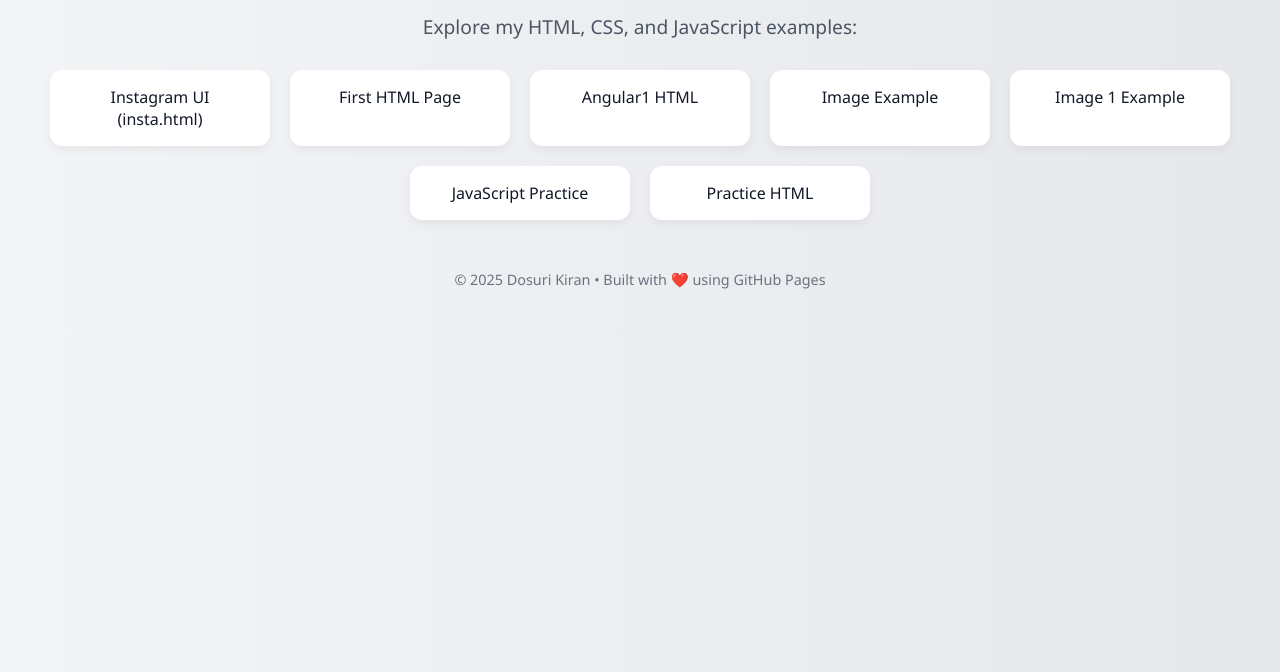
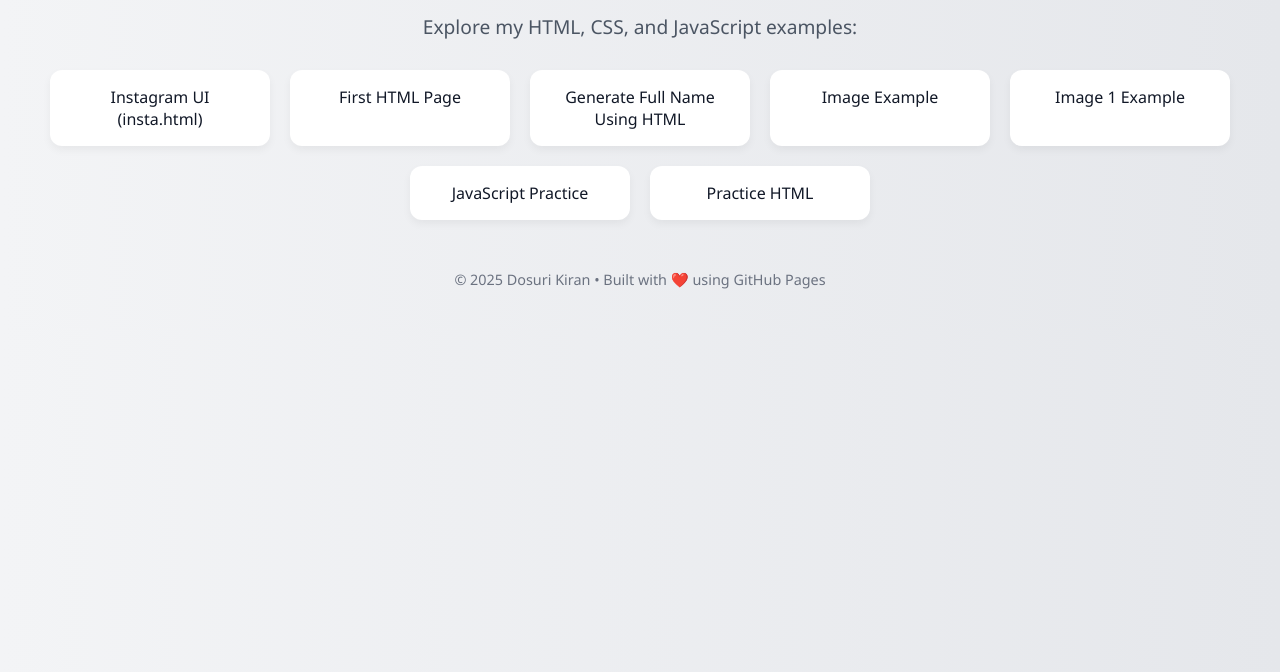
Before and after one commit to Dosuri-Kiran/Visual-Example, a plain HTML site: page index.html in a window 1280 px wide. Shown: the part 128-800 px from the top of the page. Drawn offline with Linux system fonts and the light colour scheme.

Commit message:
Update index.html

```diff
--- a/index.html
+++ b/index.html
@@ -70,7 +70,7 @@
     <div class="link-box">
         <a href="insta.html">Instagram UI (insta.html)</a>
         <a href="first.html">First HTML Page</a>
-        <a href="angular1.html">Angular1 HTML</a>
+        <a href="Generate_FullName.html">Generate Full Name Using HTML</a>
         <a href="image.html">Image Example</a>
         <a href="image1.html">Image 1 Example</a>
         <a href="javascript_1.html">JavaScript Practice</a>
```
